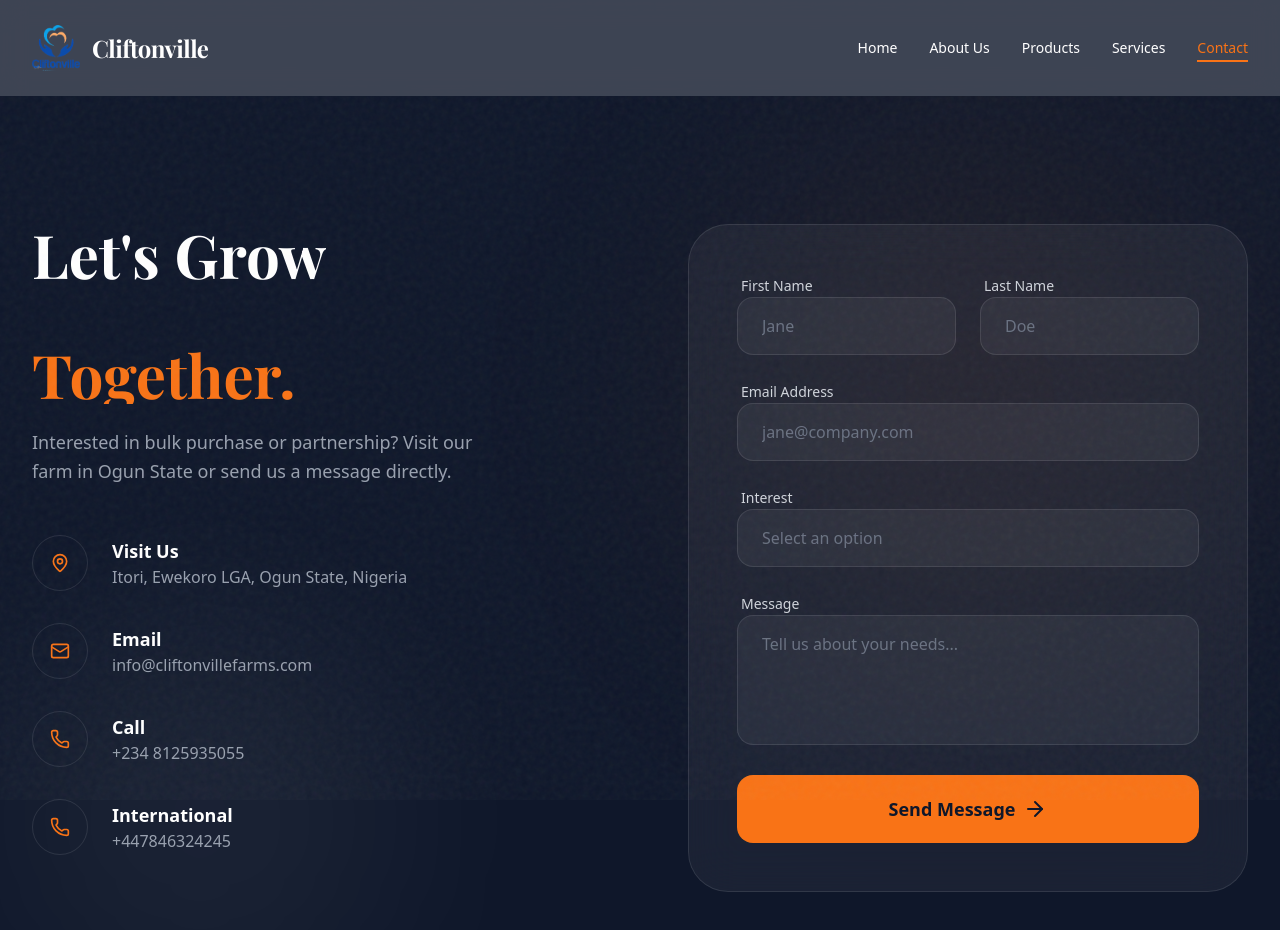
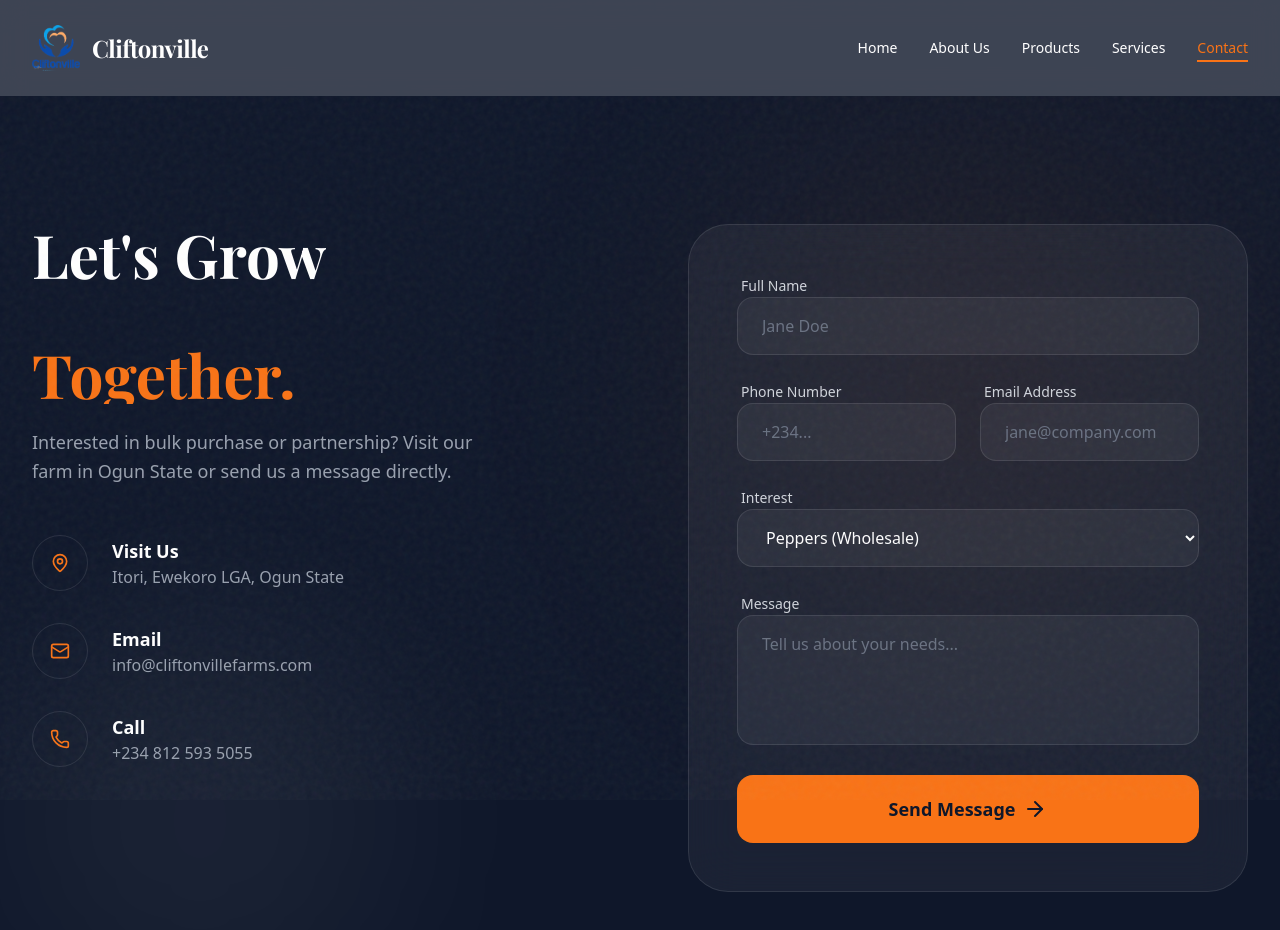
Before and after one commit to Chidi09/Clifton-ville-farms, a Next.js app: page /contact in a window 1280 px wide. Shown: the top 930 px of the page. Built offline with nearby package versions, Linux system fonts and the light colour scheme.

Commit message:
Implement contact form functionality: Add state management for form inputs, handle form submission with loading and success/error states, and enhance user feedback with visual indicators. Update layout and labels for clarity and consistency.

```diff
--- /dev/null
+++ b/src/app/api/contact/route.ts
@@ -0,0 +1,78 @@
+import { NextResponse } from "next/server";
+
+export async function POST(request: Request) {
+  try {
+    const body = await request.json();
+    const { name, email, phone, interest, message } = body;
+
+    // 1. Validate data (Basic check)
+    if (!name || !email || !message) {
+      return NextResponse.json({ error: "Missing required fields" }, { status: 400 });
+    }
+
+    // 2. Prepare ZeptoMail Payload
+    const url = "https://api.zeptomail.com/v1.1/email";
+    const token = process.env.ZEPTOMAIL_TOKEN;
+
+    if (!token) {
+      return NextResponse.json({ error: "Server configuration error" }, { status: 500 });
+    }
+
+    const payload = {
+      from: {
+        address: process.env.ZEPTOMAIL_FROM_EMAIL,
+        name: process.env.ZEPTOMAIL_FROM_NAME,
+      },
+      to: [
+        {
+          email_address: {
+            address: process.env.ZEPTOMAIL_TO_EMAIL,
+            name: "Cliftonville Admin",
+          },
+        },
+      ],
+      reply_to: [
+        {
+          address: email,
+          name: name,
+        },
+      ],
+      subject: `New Inquiry: ${interest} - ${name}`,
+      htmlbody: `
+        <div style="font-family: Arial, sans-serif; color: #333;">
+          <h2>New Website Inquiry</h2>
+          <p><strong>Name:</strong> ${name}</p>
+          <p><strong>Email:</strong> ${email}</p>
+          <p><strong>Phone:</strong> ${phone || "Not provided"}</p>
+          <p><strong>Interest:</strong> ${interest}</p>
+          <br/>
+          <p><strong>Message:</strong></p>
+          <p style="background: #f4f4f4; padding: 10px; border-radius: 5px;">${message}</p>
+        </div>
+      `,
+    };
+
+    // 3. Send Request to ZeptoMail
+    const response = await fetch(url, {
+      method: "POST",
+      headers: {
+        "Accept": "application/json",
+        "Content-Type": "application/json",
+        "Authorization": token,
+      },
+      body: JSON.stringify(payload),
+    });
+
+    if (!response.ok) {
+      const errorData = await response.json();
+      console.error("ZeptoMail Error:", errorData);
+      return NextResponse.json({ error: "Failed to send email" }, { status: 500 });
+    }
+
+    return NextResponse.json({ success: true });
+
+  } catch (error) {
+    console.error("API Error:", error);
+    return NextResponse.json({ error: "Internal Server Error" }, { status: 500 });
+  }
+}
--- a/src/components/Contact.tsx
+++ b/src/components/Contact.tsx
@@ -1,9 +1,47 @@
 "use client";
+import { useState } from "react";
 import { motion } from "framer-motion";
-import { Mail, Phone, MapPin, ArrowRight } from "lucide-react";
+import { Mail, Phone, MapPin, ArrowRight, Loader2, CheckCircle } from "lucide-react";
 import { MaskedText } from "./ui/MaskedText";
 
 export default function Contact() {
+  // Form State
+  const [formData, setFormData] = useState({
+    name: "",
+    phone: "",
+    email: "",
+    interest: "Peppers (Wholesale)", // Default value
+    message: ""
+  });
+
+  const [status, setStatus] = useState<"idle" | "loading" | "success" | "error">("idle");
+
+  const handleChange = (e: React.ChangeEvent<HTMLInputElement | HTMLTextAreaElement | HTMLSelectElement>) => {
+    setFormData({ ...formData, [e.target.id]: e.target.value });
+  };
+
+  const handleSubmit = async (e: React.FormEvent) => {
+    e.preventDefault();
+    setStatus("loading");
+
+    try {
+      const res = await fetch("/api/contact", {
+        method: "POST",
+        headers: { "Content-Type": "application/json" },
+        body: JSON.stringify(formData),
+      });
+
+      if (res.ok) {
+        setStatus("success");
+        setFormData({ name: "", phone: "", email: "", interest: "Peppers (Wholesale)", message: "" }); // Reset
+      } else {
+        setStatus("error");
+      }
+    } catch (error) {
+      setStatus("error");
+    }
+  };
+
   return (
     <section id="contact" className="py-32 bg-primary-dark relative overflow-hidden">
 
@@ -14,7 +52,7 @@ export default function Contact() {
       <div className="max-w-7xl mx-auto px-4 sm:px-6 lg:px-8 relative z-10">
         <div className="grid grid-cols-1 lg:grid-cols-2 gap-16 lg:gap-24">
 
-          {/* Left: Text */}
+          {/* Left: Text Content */}
           <div className="text-white">
             <h2 className="text-5xl md:text-6xl font-serif font-bold mb-6">
               <MaskedText>Let's Grow</MaskedText>
@@ -27,14 +65,13 @@ export default function Contact() {
             </p>
 
             <div className="space-y-8">
-              <ContactItem icon={<MapPin size={20} />} title="Visit Us" text="Itori, Ewekoro LGA, Ogun State, Nigeria" />
+              <ContactItem icon={<MapPin size={20} />} title="Visit Us" text="Itori, Ewekoro LGA, Ogun State" />
               <ContactItem icon={<Mail size={20} />} title="Email" text="info@cliftonvillefarms.com" />
-              <ContactItem icon={<Phone size={20} />} title="Call" text="+234 8125935055" />
-              <ContactItem icon={<Phone size={20} />} title="International" text="+447846324245" />
+              <ContactItem icon={<Phone size={20} />} title="Call" text="+234 812 593 5055" />
             </div>
           </div>
 
-          {/* Right: The Glass Form */}
+          {/* Right: The Functional Form */}
           <motion.div
             initial={{ opacity: 0, y: 30 }}
             whileInView={{ opacity: 1, y: 0 }}
@@ -42,28 +79,88 @@ export default function Contact() {
             transition={{ duration: 0.8 }}
             className="bg-white/5 backdrop-blur-xl border border-white/10 p-8 md:p-12 rounded-[2.5rem]"
           >
-            <form className="space-y-6">
+            {status === "success" ? (
+              <div className="h-full flex flex-col items-center justify-center text-center py-20">
+                <div className="w-20 h-20 bg-green-500 rounded-full flex items-center justify-center mb-6 text-white">
+                  <CheckCircle size={40} />
+                </div>
+                <h3 className="text-3xl font-serif font-bold text-white mb-2">Message Sent!</h3>
+                <p className="text-gray-400">Thank you for contacting Cliftonville. We will get back to you shortly.</p>
+                <button
+                  onClick={() => setStatus("idle")}
+                  className="mt-8 text-accent font-bold hover:text-white transition-colors"
+                >
+                  Send another message
+                </button>
+              </div>
+            ) : (
+              <form onSubmit={handleSubmit} className="space-y-6">
+                <div className="space-y-2">
+                  <label className="text-sm font-medium text-gray-300 ml-1">Full Name</label>
+                  <input
+                    id="name" required value={formData.name} onChange={handleChange}
+                    type="text" className="w-full px-6 py-4 rounded-2xl bg-white/5 border border-white/10 text-white placeholder:text-gray-500 focus:border-accent focus:ring-1 focus:ring-accent outline-none transition-all" placeholder="Jane Doe"
+                  />
+                </div>
+
                 <div className="grid grid-cols-1 md:grid-cols-2 gap-6">
-                <InputGroup label="First Name" placeholder="Jane" />
-                <InputGroup label="Last Name" placeholder="Doe" />
+                  <div className="space-y-2">
+                    <label className="text-sm font-medium text-gray-300 ml-1">Phone Number</label>
+                    <input
+                      id="phone" required value={formData.phone} onChange={handleChange}
+                      type="tel" className="w-full px-6 py-4 rounded-2xl bg-white/5 border border-white/10 text-white placeholder:text-gray-500 focus:border-accent focus:ring-1 focus:ring-accent outline-none transition-all" placeholder="+234..."
+                    />
                   </div>
-              <InputGroup label="Email Address" placeholder="jane@company.com" type="email" />
-              <InputGroup label="Interest" placeholder="Select an option" />
+                  <div className="space-y-2">
+                    <label className="text-sm font-medium text-gray-300 ml-1">Email Address</label>
+                    <input
+                      id="email" required type="email" value={formData.email} onChange={handleChange}
+                      className="w-full px-6 py-4 rounded-2xl bg-white/5 border border-white/10 text-white placeholder:text-gray-500 focus:border-accent focus:ring-1 focus:ring-accent outline-none transition-all" placeholder="jane@company.com"
+                    />
+                  </div>
+                </div>
+
+                <div className="space-y-2">
+                  <label className="text-sm font-medium text-gray-300 ml-1">Interest</label>
+                  <select
+                    id="interest" value={formData.interest} onChange={handleChange}
+                    className="w-full px-6 py-4 rounded-2xl bg-white/5 border border-white/10 text-white focus:border-accent focus:ring-1 focus:ring-accent outline-none transition-all [&>option]:bg-primary-dark"
+                  >
+                    <option>Peppers (Wholesale)</option>
+                    <option>Palm Kernel Oil</option>
+                    <option>Seedlings</option>
+                    <option>Vegetables & Garlic</option>
+                    <option>Partnership/Consultancy</option>
+                    <option>Other</option>
+                  </select>
+                </div>
 
                 <div className="space-y-2">
                   <label className="text-sm font-medium text-gray-300 ml-1">Message</label>
                   <textarea
-                  rows={4}
+                    id="message" required rows={4} value={formData.message} onChange={handleChange}
                     className="w-full px-6 py-4 rounded-2xl bg-white/5 border border-white/10 text-white placeholder:text-gray-500 focus:border-accent focus:ring-1 focus:ring-accent outline-none transition-all resize-none"
                     placeholder="Tell us about your needs..."
                   ></textarea>
                 </div>
 
-              <button type="button" className="w-full py-5 bg-accent text-primary-dark rounded-2xl font-bold text-lg hover:bg-white transition-colors flex items-center justify-center gap-2 mt-4 group">
-                Send Message
-                <ArrowRight className="group-hover:translate-x-1 transition-transform" />
+                <button
+                  disabled={status === "loading"}
+                  type="submit"
+                  className="w-full py-5 bg-accent text-primary-dark rounded-2xl font-bold text-lg hover:bg-white transition-colors flex items-center justify-center gap-2 mt-4 group disabled:opacity-70 disabled:cursor-not-allowed"
+                >
+                  {status === "loading" ? (
+                    <>Sending... <Loader2 className="animate-spin" /></>
+                  ) : (
+                    <>Send Message <ArrowRight className="group-hover:translate-x-1 transition-transform" /></>
+                  )}
                 </button>
+
+                {status === "error" && (
+                  <p className="text-red-400 text-center text-sm">Something went wrong. Please try again.</p>
+                )}
               </form>
+            )}
           </motion.div>
 
         </div>
@@ -72,6 +169,7 @@ export default function Contact() {
   );
 }
 
+// Sub-component for contact items
 function ContactItem({ icon, title, text }: { icon: any, title: string, text: string }) {
   return (
     <div className="flex items-center gap-6 group cursor-pointer">
@@ -85,16 +183,3 @@ function ContactItem({ icon, title, text }: { icon: any, title: string, text: st
     </div>
   )
 }
-
-function InputGroup({ label, placeholder, type = "text" }: { label: string, placeholder: string, type?: string }) {
-  return (
-    <div className="space-y-2">
-      <label className="text-sm font-medium text-gray-300 ml-1">{label}</label>
-      <input
-        type={type}
-        className="w-full px-6 py-4 rounded-2xl bg-white/5 border border-white/10 text-white placeholder:text-gray-500 focus:border-accent focus:ring-1 focus:ring-accent outline-none transition-all"
-        placeholder={placeholder}
-      />
-    </div>
-  )
-}
```
Lines whose indentation alone changed are shown as unchanged.
